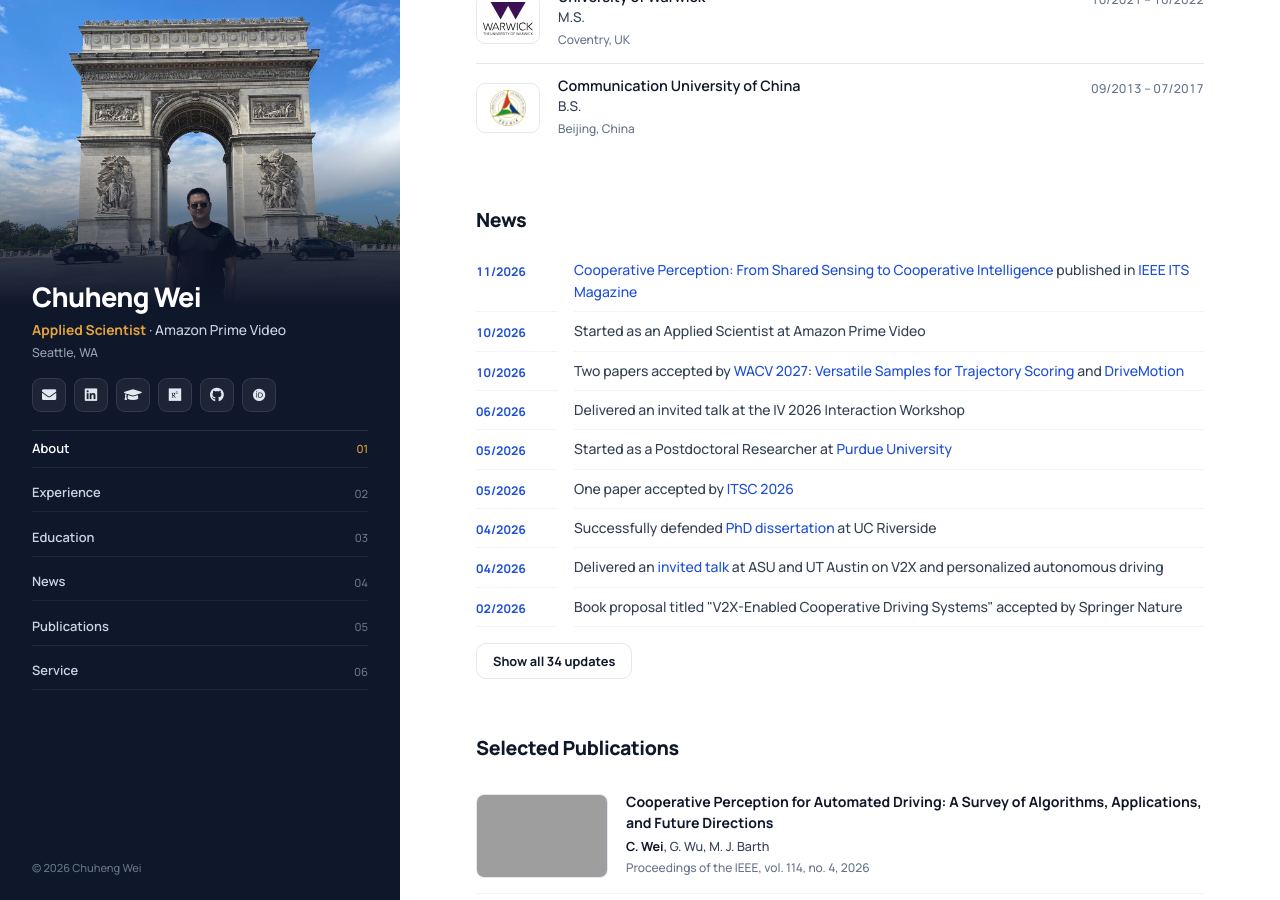
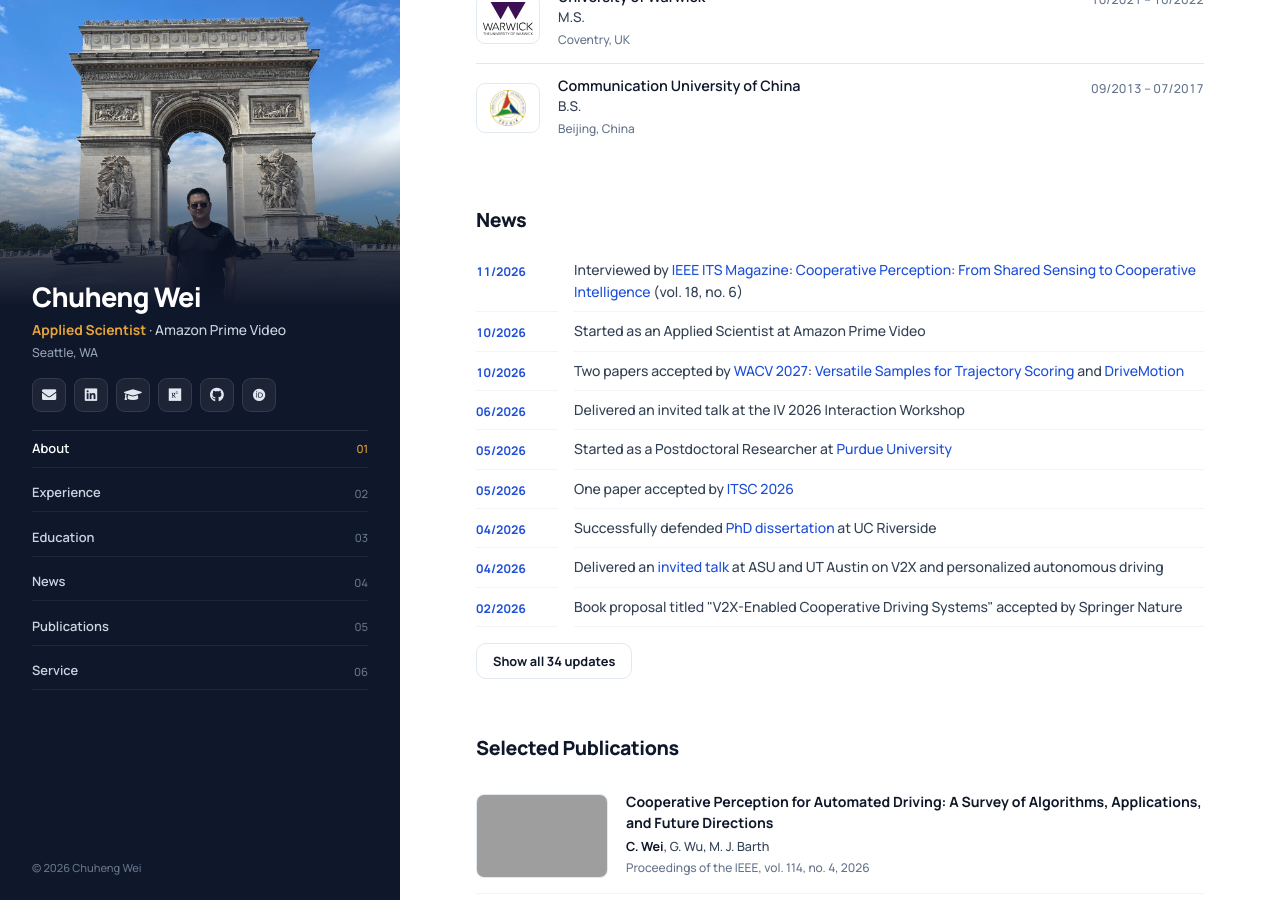
Before and after one commit to ChuhengWei/ChuhengWei.github.io, a Jekyll site: the page built from _pages/about.md, in a window 1280 px wide and 900 px high, scrolled down 1194 px, cut to the strip 0-900 px from the top of the window. Built offline with Jekyll 4.4.1, drawn with Linux system fonts in a browser that asks for light colours; some web fonts are replaced; grey boxes are pictures that could not be loaded.

Commit message:
Reword ITS Magazine news item as an interview
Co-Authored-By: Claude Fable 5.1 <noreply@anthropic.com>

```diff
--- a/_pages/about.md
+++ b/_pages/about.md
@@ -80,7 +80,7 @@ redirect_from:
 <h2>News</h2>
 <div class="more-wrap" id="news-wrap">
   <div class="news">
-    <div class="d">11/2026</div><div class="t"><a href="https://ieeexplore.ieee.org/document/11780732" target="_blank">Cooperative Perception: From Shared Sensing to Cooperative Intelligence</a> published in <a href="https://ieeexplore.ieee.org/xpl/RecentIssue.jsp?punumber=5117645" target="_blank">IEEE ITS Magazine</a></div>
+    <div class="d">11/2026</div><div class="t">Interviewed by <a href="https://ieeexplore.ieee.org/xpl/RecentIssue.jsp?punumber=5117645" target="_blank">IEEE ITS Magazine</a>: <a href="https://ieeexplore.ieee.org/document/11780732" target="_blank">Cooperative Perception: From Shared Sensing to Cooperative Intelligence</a> (vol. 18, no. 6)</div>
     <div class="d">10/2026</div><div class="t">Started as an Applied Scientist at Amazon Prime Video</div>
     <div class="d">10/2026</div><div class="t">Two papers accepted by <a href="https://wacv.thecvf.com/" target="_blank">WACV 2027</a>: <a href="https://arxiv.org/abs/2609.01799" target="_blank">Versatile Samples for Trajectory Scoring</a> and <a href="https://arxiv.org/abs/2609.08117" target="_blank">DriveMotion</a></div>
     <div class="d">06/2026</div><div class="t">Delivered an invited talk at the IV 2026 Interaction Workshop</div>
```
